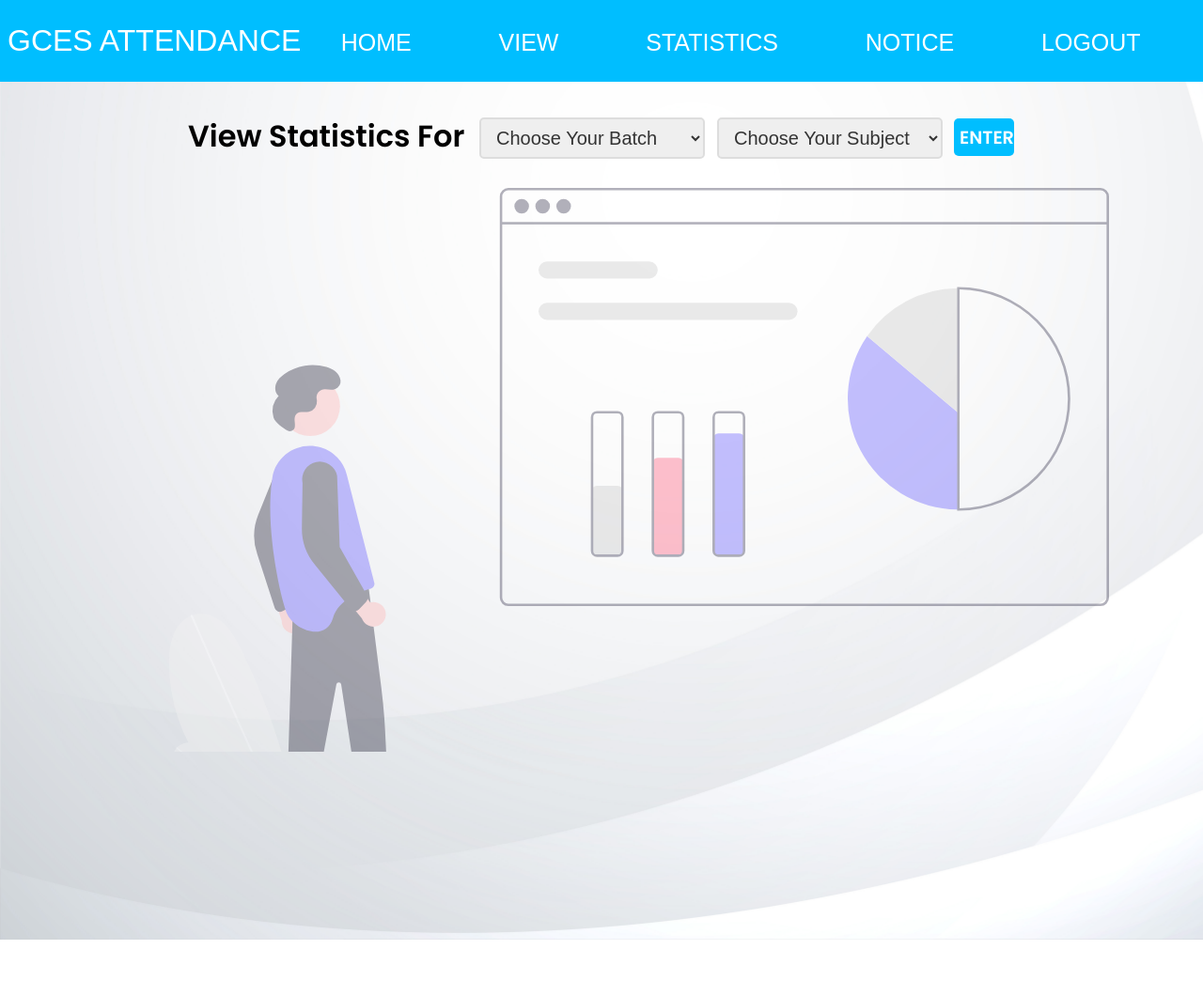
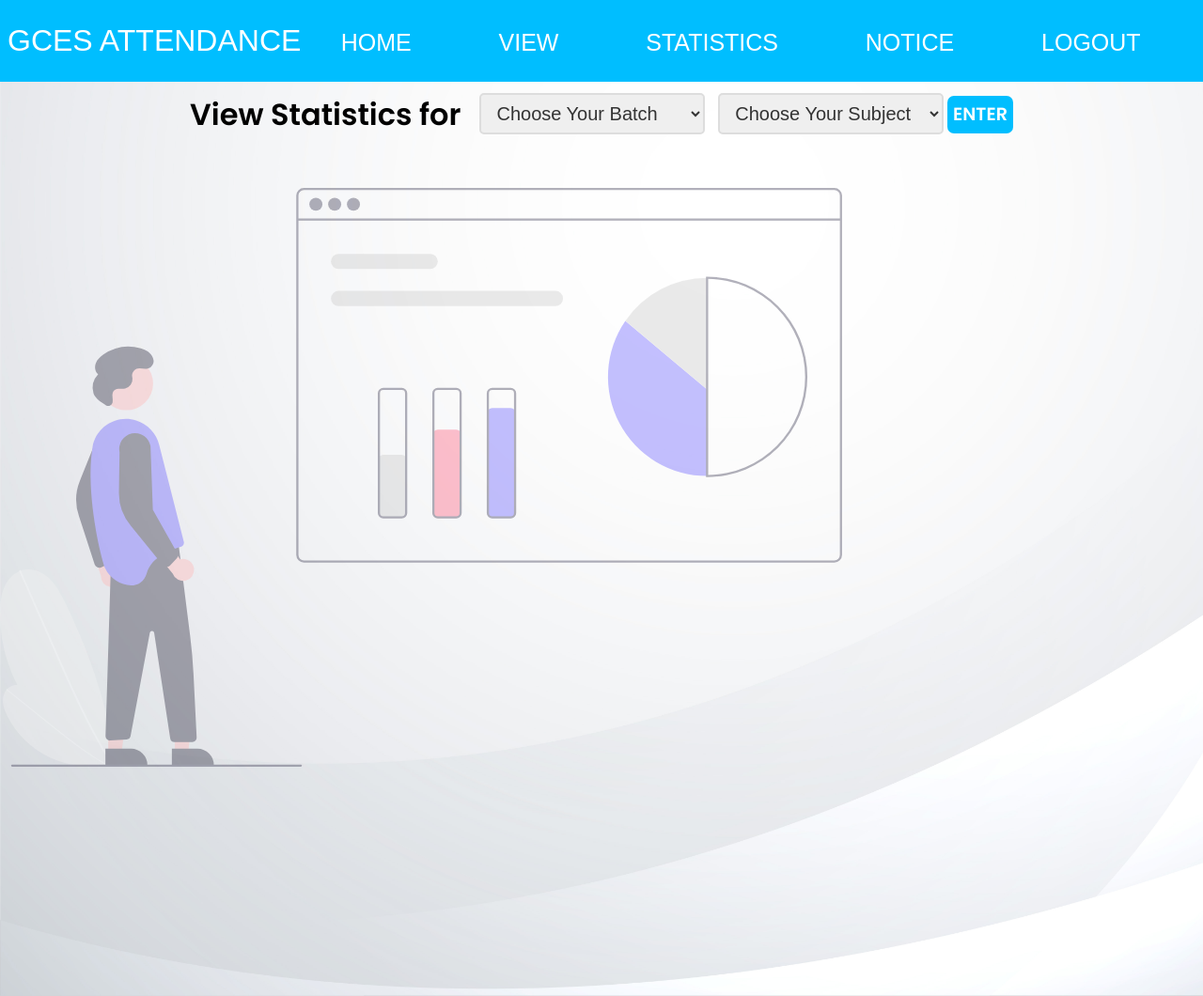
Before and after one commit to Abiral1234/MinorProject1-GCESAttendance, a PHP site: the page made by 1 admin/Statistics.php in a window 1280 px wide. Shown: the whole page at 94% size. Run offline with PHP 8.4, Linux system fonts and the light colour scheme; data that the repository does not hold is empty.

Commit message:
Responsive Stats Page

```diff
--- a/1 admin/Statistics.php
+++ b/1 admin/Statistics.php
@@ -104,14 +104,18 @@
 
 </header>
 
-<div class="container" >
-      <h1>View Statistics For<h1>
+<main>
+        <section>
+
+          <div class="container">
+            <div>
+              <h1>View Statistics for</h1>
             </div>
 
+            <div class="form">
             <!-- dynamic select menu to select batch and subject-->
 
               <form action="Statistics.php" method="POST">
-      <div class="batchselector">
                 <!-- Select Menu for batch imported  from batch table database-->
                 <select required id="batch_select" class="batch_select" name="batch_name1" onchange="populate('batch_select','subject_select')">
                   <option  selected value="No batch selected" >Choose Your Batch</option>
@@ -128,6 +132,8 @@
                   <?php }?>
                 </select>
 
+                </select>
+
                 <!-- Select Menu for subject shown according to selected batch-->
 
                 <select id="subject_select" class="subject_select" name="selected_subject_name">
@@ -136,11 +142,18 @@
                 </select>
                 <input  class="btn1" type="submit" name="batch_submit" value="Enter"  >
               </form>
+            </div>
+          </div>
+
+        </section>
+
+        <div class="batchinfo">
           <div id="batch_name">
             <?php if (isset($_POST['batch_submit'])) { echo "Batch Name       :  ";  echo $_POST['batch_name1'];  } ?>
           </div>
           <div id="subject_name">
             <?php if (isset($_POST['batch_submit'])) { echo "Subject Name:";  echo $_POST['selected_subject_name'];  } ?>
+          </div>
         </div>
 
 
@@ -152,7 +165,7 @@
       if ($result != NULL) {
     ?>
 
-
+    <div class="progresstable">
       <table class="table1">
         <thead>
           <tr>
@@ -185,12 +198,18 @@
         <?php    } ?>
 
       </table>
+    </div>
+
+    <div class="error">
       <?php }
         else{ $flag=4; }  }?>
       <?php if($flag==4){ ?>
-      <div class="attendance_fail" style="position: absolute; left: 450px;top: 290px; font-size: 30px;  color: red">No Attendance has been taken to show statistics</div>
+            <div class="attendance_fail" style="font-size: 30px;  color: red">No Attendance has been taken to show statistics</div>
       <?php } ?>
+    </div>
 
+  </div>
+</main>
 <script src="Js/navbar.js"></script>
 </body>
 </html>
--- a/CSS/StatisticsCss3.css
+++ b/CSS/StatisticsCss3.css
@@ -4,42 +4,59 @@
 body{
 	margin: 0;
 	font-family:sans-serif;
-	font-weight: 350;
+    font-weight: 350;
+    min-width: fit-content;
+    min-height: fit-content;
 }
 .background_image{
 	background: url("../Images/white.jpg");
-	height: 1000px;
+    height: 100vh;
+    width: 100vw;
 	background-size: cover;
 	position: fixed;
-	right: 0px;
-	left: 0px;
+	/* right: 0px;
+	left: 0px; */
 	z-index: -2;
 }
 .background_image2{
 	background: url("../Images/Charts.svg");
-	background-size: cover;
-	width: 1000px;
-	height: 600px;
-	position: fixed;
-	right: 100px;
-	left: 180px;
+    background-size: contain;
+    background-repeat: no-repeat;
+	width: 70vw;
+    /* height: 600px; */
+    height: 70vh;
+    position: fixed;
+    object-fit: scale-down;
 	top: 200px;
 	opacity: 0.4;
 	z-index: -1;
 }
 
+.batchselector{
+    margin: 0;
+    padding: 0;
+}
+
+
 .navigation{
     width: 80%;
     margin: 0 auto;
 }
+
+.batchinfo{
+    margin-top: 5px;
+    display: flex;
+    justify-content: space-around;
+}
+
 #batch_name{
-    position: absolute;
+    /* position: absolute; */
     font-size: 22px;
     top: 200px;
     left:150px;
 }
 #subject_name{
-    position: absolute;
+    /* position: absolute; */
     font-size: 22px;
     top: 250px;
     left:150px;
@@ -55,6 +72,7 @@ body{
   border-radius: 5px;
 
 }
+
 
 .eligible::-webkit-progress-bar {
   background: #dcdcdc;
@@ -89,21 +107,30 @@ header::after{
 		}
 
 .container{
-            position: absolute;
-            top: 100px;
-            left: 200px;
-            font-family: 'poppins',sans-serif;
-        }
+    display: flex;
+    justify-content: center;
+    padding: 0;
+    align-items: center;
+    height: 70px;
+    font-family: 'poppins',sans-serif;
+}
+.form{
+    margin-left:20px ;
+}
+h1{
+    display: block;
+    padding: 0;
+    font-size: 2em;
+    font-weight: bold;
+}
+
 
 select, option { width: 240px; }
 .batch_select{
-    position: absolute;
-    top: 125px;
-    left:510px;
+    position: relative;
     font-size: 20px;
     padding: 8px 12px;
     color: #333333;
-    background-color: ;
     border:2px solid #dddddd;
     cursor: pointer;
     border-radius: 5px;
@@ -111,27 +138,22 @@ select, option { width: 240px; }
 
 
 .subject_select{
-    position: absolute;
-    top: 125px;
-    left:763px;
+    position: relative;
     font-size: 20px;
+    margin-left: 10px;
     padding: 8px 12px;
     color: #333333;
-    background-color: ;
     border:2px solid #dddddd;
     cursor: pointer;
     border-radius: 5px;
 }
 
 .btn1{
-    display: block;
-    position: absolute;
-    left:  1015px;
-    top: 110px;
-    width: 5%;
+    margin-left: 14px;
+    position: relative;
+    border-radius: 7px;
+    outline: none;
     height: 40px;
-    border-radius: 5px;
-    outline: none;
     border: none;
     background-image: linear-gradient(to right, #00beff, #00beff);
     background-size: 200%;
@@ -142,10 +164,18 @@ select, option { width: 240px; }
     margin: 1rem 0;
     cursor: pointer;
 }
+
+.progresstable{
+    display: flex;
+    justify-content: center;
+    margin-top: 14px;
+    font-weight: bold;
+}
+
 .table1{
     border-collapse: collapse;
-    margin: 240px 150px 0px;
-    min-width: 1200px;
+    margin: 0px;
+    min-width: 90vw;
     text-align: left;
     border-radius: 5px 5px 0 0;
     overflow: hidden;
@@ -245,6 +275,13 @@ tbody tr:last-of-type {
     height: 21px;
 }
 
+
+.attendance_fail{
+    display: flex;
+    justify-content: center;
+    margin-top: 10vh;
+}
+
 .toggle-button .bar {
     height: 3px;
     width: 100%;
@@ -284,3 +321,10 @@ tbody tr:last-of-type {
         display: flex;
     }
 }
+
+@media screen and (max-width:1257px){
+    .background_image{
+        height: 100%;
+        width: 100%;
+    }
+}
```
Also changed, not shown: 2 teacher/Statistics.php (+24 -5 lines), 3 student/Statistics.php (+24 -5 lines). Lines whose indentation alone changed are shown as unchanged.
